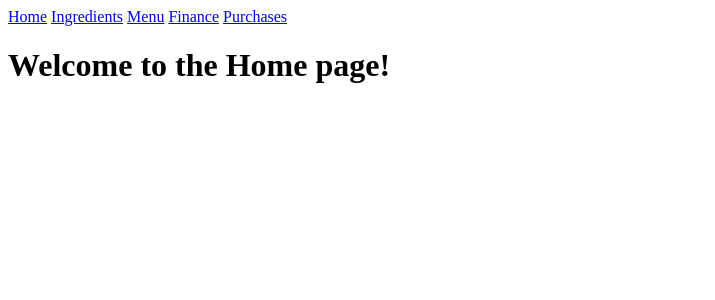
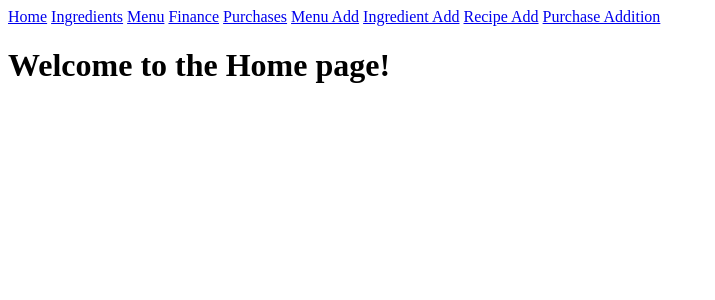
Before and after one commit to strikeouts27/djangodelights, a Django app: page / in a window 1280 px wide. Shown: the top 300 px of the page, without its empty margins (0-715 px from the left). Run offline with Django 4.2, Linux system fonts and the light colour scheme.

Commit message:
menu_add,ingredientadd,recipeadd,purchaseaddition

```diff
--- a/djangodelights/urls.py
+++ b/djangodelights/urls.py
@@ -30,6 +30,12 @@ urlpatterns = [
     path('ingredients/', views.IngredientsView.as_view(), name='ingredients'),
     path('menu/', views.MenuView.as_view(), name='menu'),
     path('purchases/', views.PurchaseView.as_view(), name='purchases'),
-    path('menu/add',views.MenuAdditionView.as_view(), name="menuaddition") # if class based view it requires an as_view
+    path('menu/add',views.MenuAdditionView.as_view(success_url = "/menu/"), name="menuadd"),
+    path('ingredients/add', views.IngredientAdditionView.as_view(success_url = "/ingredients/"), name='ingredientadd'), # if class based view it requires an as_view
+    # path('ingredient/update', views.UpdateIngredientView.as_view(), name='ingredientupdate'),
+    path('recipe/add', views.RecipeRequirementAdditionView.as_view(success_url = "/menu/"), name='recipeadd'),
+    path('purchases/add', views.PurchaseAdditionView.as_view(success_url = "/purchases/"), name = 'purchaseaddition'),
+    # path('finance/', views.finance(), name='finance'), # this line of code holds the error.
     # finance is not a classed based view therefore i do not need an as_view
+    # error message views.finance() type error means I a. calling the fucntion wrong or I am not supposed to be calling it.
     ]
--- a/inventory/forms.py
+++ b/inventory/forms.py
@@ -20,6 +20,7 @@ class RecipeAdditionForm(forms.ModelForm):
     class Meta:
         model = RecipeRequirement
         fields = ('__all__')
+
 class Purchases(forms.ModelForm):
     class Meta:
         model = Purchases
--- a/inventory/models.py
+++ b/inventory/models.py
@@ -7,7 +7,8 @@ class Ingredient(models.Model):
     quantity = models.FloatField()
     unit = models.CharField()
     price_per_unit = models.FloatField()
-
+# keep in mind that if you do use updateview you do not want to provide update view access to fields that you do not want edited in the column.
+# this could result in users messing up things that they should not be allowed to touch.
 
     def __str__(self): # without the def_str__ method it will not label ingredient by name
         return " " + self.name
--- a/inventory/templates/inventory/base.html
+++ b/inventory/templates/inventory/base.html
@@ -13,7 +13,10 @@
     <a href="{% url 'menu' %}">Menu</a>
     <a href="{% url 'finance' %}">Finance</a>
     <a href="{% url 'purchases' %}">Purchases</a>
-
+    <a href="{% url 'menuadd' %}">Menu Add</a> <!--utilize name in urls.py -->
+    <a href="{% url 'ingredientadd' %}">Ingredient Add</a>
+    <a href="{% url 'recipeadd' %}">Recipe Add</a>
+    <a href="{% url 'purchaseaddition' %}">Purchase Addition</a>
   </div>
 
   {% block content %}
--- a/inventory/templates/inventory/home.html
+++ b/inventory/templates/inventory/home.html
@@ -1,5 +1,12 @@
 {% extends 'inventory/base.html' %}
+{% load static %}
 
 {% block content %}
+{% block head %}
+    <link rel="stylesheet" href="{% static 'inventory/style.css' %}">
+{% endblock %}
+
 <h1> Welcome to the Home page!</h1>
+<body></body>
+
 {% endblock %}
--- a/inventory/views.py
+++ b/inventory/views.py
@@ -2,8 +2,10 @@ from django.shortcuts import render
 from django.urls import path
 from .models import Ingredient, MenuItem, Purchases, RecipeRequirement
 from django.views.generic import ListView
-from .forms import MenuAdditionForm
-from django.views.generic.edit import CreateView # errors can come from importing on the wrong django.views
+# import one at the time write the view for it hook it up in urls.py check if it works than move on to the next one.
+from .forms import MenuAdditionForm, IngredientAdditionForm, UpdateIngredientForm, RecipeAdditionForm # link the views and forms togather on this line
+# errors can come from importing on the wrong django.views
+from django.views.generic.edit import CreateView, UpdateView
 from django.http import HttpResponse
 
 # Create your views here.
@@ -76,7 +78,33 @@ class MenuAdditionView(CreateView):
     model = MenuItem
     template_name = "inventory/form_template.html"
     form_class = MenuAdditionForm
+    # fields = ["name", "description", "price"]
+
+class IngredientAdditionView(CreateView):
+    model = Ingredient
+    template_name = 'inventory/form_template.html'
+    form_class = IngredientAdditionForm
+
+class UpdateIngredientView(UpdateView): # I am thinking this is an UpdateView
+    model = Ingredient
+    template_name = 'inventory/form_template.html'
+    fields = ["quantity", "price_per_unit"]
+    # fields = we need to input the fields of the columns that the provided model has.
+
+class RecipeRequirementAdditionView(CreateView):
+    model = RecipeRequirement
+    template_name = 'inventory/form_template.html'
+    fields = ["ingredient", "recipe", "quantity"]
+
+class PurchaseAdditionView(CreateView):
+    model = Purchases
+    template_name = 'inventory/form_template.html'
+    fields = ["menu_order", "timestamp"]
 
 # update view will require a <pk> or slug where I specify what I need to update.
 # check out the codecademy section.
 # https://www.codecademy.com/paths/build-python-web-apps-with-django/tracks/views-in-django/modules/django-writing-more-views/lessons/django-views/exercises/using-primary-keys-in-urls
+
+
+# create a view based on the forms made.
+# create a path to urls.py
```
